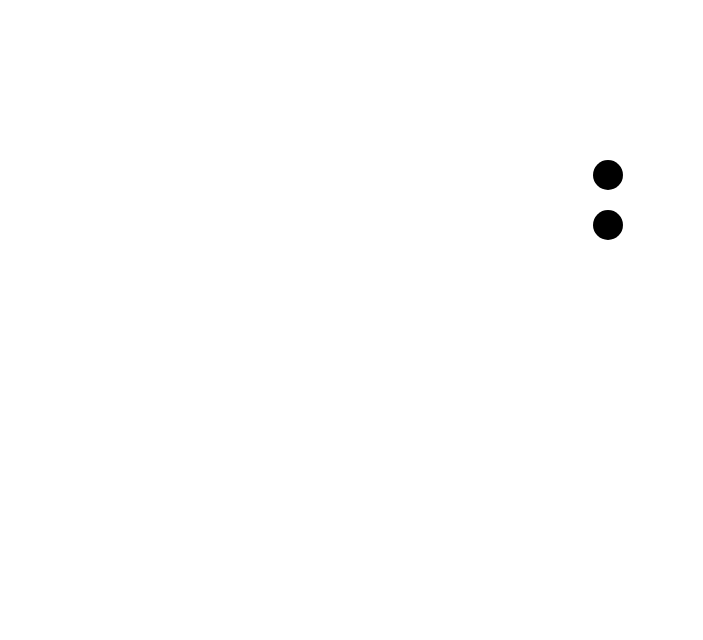
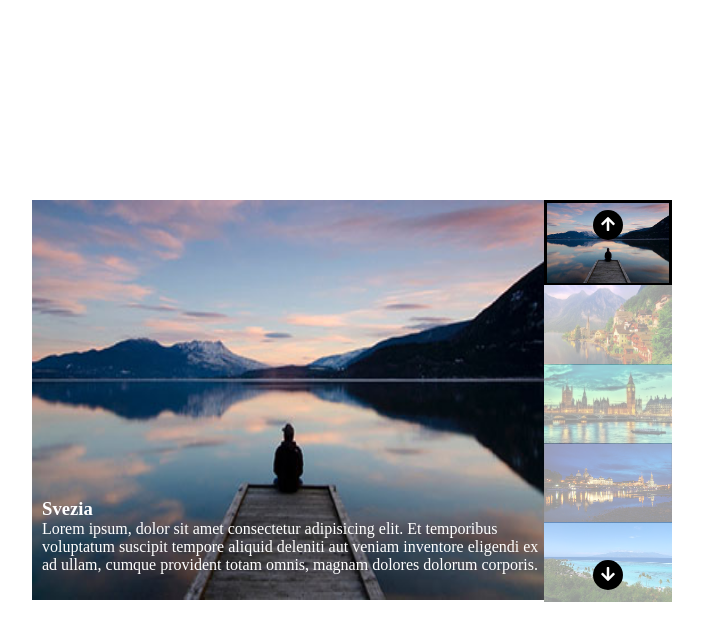
Before and after one commit to Giuseppe0197/vue-slider, a plain HTML site: page index.html in a window 1280 px wide. Shown: the whole page, without its empty margins (288-991 px from the left). Drawn offline with nearby package versions, Linux system fonts and the light colour scheme.

Commit message:
immagini e effetti click

```diff
--- a/css/style.css
+++ b/css/style.css
@@ -4,7 +4,7 @@
     box-sizing: border-box;
 }
 
-.container {
+#container {
     width: 50%;
     height: 100%;
     margin: 200px auto;
@@ -12,7 +12,7 @@
     flex-wrap: wrap;
 }
 
-.container .items {
+#container .items {
     width: 80%;
     height: 100%;
 }
@@ -36,7 +36,7 @@
 
 .thumbs {
     width: 20%;
-    height: 100%;
+    height: 400px;
     display: flex;
     flex-direction: column;
     position: relative;
@@ -44,9 +44,9 @@
 
 .thumbs img {
     width: 100%;
-    height: 80px;
-    filter: opacity(0.5);
-    margin-bottom: -4px;
+    height: calc(400px / 5);
+    filter: opacity(0.4);
+    margin-bottom: -5px;
 }
 
 .indietro{
@@ -90,3 +90,7 @@
 .active img {
     filter: opacity(1);
 }
+
+.thumbs .active {
+    border: 3px solid black;
+}
--- a/index.html
+++ b/index.html
@@ -4,42 +4,43 @@
     <meta charset="UTF-8">
     <meta http-equiv="X-UA-Compatible" content="IE=edge">
     <meta name="viewport" content="width=device-width, initial-scale=1.0">
+    <link rel="stylesheet" href="https://cdnjs.cloudflare.com/ajax/libs/font-awesome/5.15.4/css/all.min.css" integrity="sha512-1ycn6IcaQQ40/MKBW2W4Rhis/DbILU74C1vSrLJxCq57o941Ym01SwNsOMqvEBFlcgUa6xLiPY/NS5R+E6ztJQ==" crossorigin="anonymous" referrerpolicy="no-referrer" />
     <link rel="stylesheet" href="css/style.css">
     <title>carousel vue</title>
 </head>
 <body>
 
-    <div class="container">
+    <div id="container">
 
-        <div class="items">
+        <div :class="itemsClass">
 
-            <!-- <div class="item active">
+            <div class="item active">
 
-                <img src="img/01.jpg" alt="">
+                <img :src="slidesCar[slidesActive].image" :alt="slidesCar[slidesActive].title">
 
                 <div class="text">
 
-                    <h3>Lorem</h3>
+                    <h3>{{slidesCar[slidesActive].title}}</h3>
 
-                    <p>Lorem ipsum dolor sit amet consectetur adipisicing elit. Laudantium aperiam dignissimos nostrum excepturi eum eaque ullam fuga voluptates, error asperiores nisi voluptatem ratione debitis officia similique dicta consequatur dolor perspiciatis.</p>
+                    <p>{{slidesCar[slidesActive].text}}</p>
 
                 </div>
 
-            </div> -->
+            </div>
 
         </div>
 
-        <div class="thumbs">
+        <div :class="thumbsClass">
 
-            <!-- <div class="thumb active">
+            <div v-for="slideObj, i in slidesCar" class="thumb" :class="i === slidesActive ? 'active' : ''" :mykey="i">
 
-                <img src="img/01.jpg" alt="">
+                <img :src="slideObj.image" :alt="slideObj.title">
 
-            </div> -->
+            </div>
 
-            <div class="avanti"><i class="fas fa-arrow-down"></i></div>
+            <div class="avanti" @click="nextCar"><i class="fas fa-arrow-down"></i></div>
 
-            <div class="indietro"><i class="fas fa-arrow-up"></i></div>
+            <div class="indietro" @click="prevCar"><i class="fas fa-arrow-up"></i></div>
 
         </div>
 
--- a/js/myscript.js
+++ b/js/myscript.js
@@ -2,8 +2,108 @@
 
 /* andiamo a collegare il vue all'html */
 
-/* creiamo l'array con gli oggetti necessari al riempimento delle immagini, titoli e paragrafi */
+var carouselVue = new Vue ({
 
-/* andiamo a creare una funzione per andare avanti con il click */
+    el: "#container",
 
-/* andiamo a creare una funzione per tornare indietro con il click */
+    data: {
+
+        itemsClass: "items",
+
+        thumbsClass: "thumbs",
+
+        /* creiamo una variabile per connettere successivamente le immagini con i click */
+
+        slidesActive: 0,
+
+        /* creiamo l'array con gli oggetti necessari al riempimento delle immagini, titoli e paragrafi */
+
+        slidesCar: [
+
+            {
+                image: "img/01.jpg",
+
+                title: "Svezia",
+
+                text: "Lorem ipsum, dolor sit amet consectetur adipisicing elit. Et temporibus voluptatum suscipit tempore aliquid deleniti aut veniam inventore eligendi ex ad ullam, cumque provident totam omnis, magnam dolores dolorum corporis."
+
+            },
+
+            {
+                image: "img/02.jpg",
+
+                title: "Svizzera",
+
+                text: "Lorem ipsum."
+
+            },
+
+            {
+                image: "img/03.jpg",
+
+                title: "Gran Bretagna",
+
+                text: "Lorem ipsum, dolor sit amet consectetur adipisicing elit. Et temporibus voluptatum suscipit tempore aliquid deleniti aut veniam inventore eligendi ex ad ullam.."
+
+            },
+
+            {
+                image: "img/04.jpg",
+
+                title: "Germania",
+
+                text: "Lorem ipsum, dolor sit amet consectetur adipisicing elit."
+
+            },
+
+            {
+                image: "img/05.jpg",
+
+                title: "Paradise",
+
+                text: "Lorem ipsum, dolor sit amet consectetur adipisicing elit. Et temporibus voluptatum suscipit tempore aliquid deleniti aut veniam inventore eligendi ex ad ullam, cumque provident totam omnis, magnam dolores dolorum corporis."
+
+            }
+
+        ]
+
+    },
+
+    methods: {
+
+        /* andiamo a creare una funzione per andare avanti con il click */
+
+        nextCar: function(){
+
+            if(this.slidesActive === this.slidesCar.length -1){
+
+                this.slidesActive = 0;
+
+
+            } else {
+
+                this.slidesActive++
+
+            }
+
+        },
+
+        /* andiamo a creare una funzione per tornare indietro con il click */
+
+        prevCar: function(){
+
+            if(this.slidesActive === 0){
+
+                this.slidesActive = this.slidesCar.length -1;
+
+            } else {
+
+                this.slidesActive--;
+
+            }
+
+        }
+
+    }
+
+});
```
Also changed, not shown: img/01.jpg (added), img/02.jpg (added), img/03.jpg (added), img/04.jpg (added), img/05.jpg (added), 1 other file.
